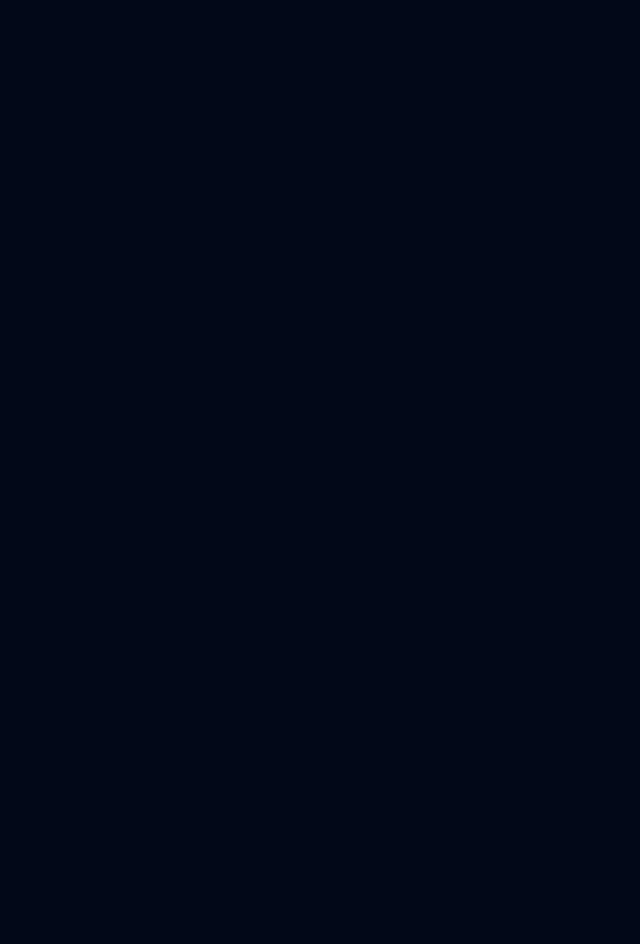
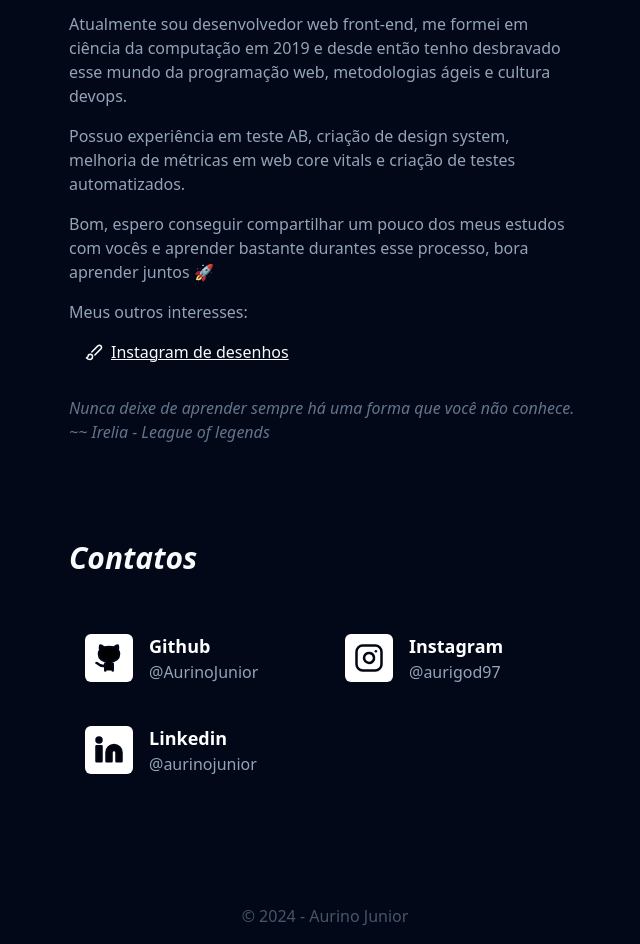
Before and after one commit to AurinoJunior/aurino.dev, a React (Vite) app: page / in a window 1280 px wide. Shown: the part 1260-2204 px from the top of the page, without its empty margins (315-955 px from the left). Before the commit the page ends 1136 px from the top, so only its background shows below. Built offline with nearby package versions, Linux system fonts and the light colour scheme.

Commit message:
feat: create contact cards

```diff
--- a/src/App.tsx
+++ b/src/App.tsx
@@ -1,12 +1,18 @@
 import { Container } from './components/ui/Container'
 import { Hero } from './components/Hero'
 import { Work } from './components/Work'
+import { About } from './components/About'
+import { Footer } from './components/Footer'
+import { Contact } from './components/Contact'
 
 export function App() {
   return (
     <Container>
       <Hero />
       <Work />
+      <About />
+      <Contact />
+      <Footer />
     </Container>
   )
 }
--- /dev/null
+++ b/src/components/About/index.tsx
@@ -0,0 +1,39 @@
+import { Brush } from 'lucide-react'
+
+export function About() {
+  return (
+    <section id="about" className="mt-24">
+      <h2 className="text-3xl font-bold italic">Sobre</h2>
+
+      <p className="mt-4 text-slate-400">
+        Atualmente sou desenvolvedor web front-end, me formei em ciência da
+        computação em 2019 e desde então tenho desbravado esse mundo da
+        programação web, metodologias ágeis e cultura devops.
+      </p>
+
+      <p className="mt-4 text-slate-400">
+        Possuo experiência em teste AB, criação de design system, melhoria de
+        métricas em web core vitals e criação de testes automatizados.
+      </p>
+
+      <p className="mt-4 text-slate-400">
+        Bom, espero conseguir compartilhar um pouco dos meus estudos com vocês e
+        aprender bastante durantes esse processo, bora aprender juntos 🚀
+      </p>
+
+      <p className="mt-4 text-slate-400">Meus outros interesses:</p>
+      <a
+        className="ml-4 mt-4 flex cursor-pointer items-center gap-2 underline decoration-1 hover:text-pink-500"
+        target="_blank"
+      >
+        <Brush size={18} />
+        Instagram de desenhos
+      </a>
+
+      <div className="mt-8 italic text-slate-500">
+        <p>Nunca deixe de aprender sempre há uma forma que você não conhece.</p>
+        <p>~~ Irelia - League of legends</p>
+      </div>
+    </section>
+  )
+}
--- /dev/null
+++ b/src/components/Contact/ContactItem/index.tsx
@@ -0,0 +1,37 @@
+import { Github } from '@/components/ui/Icons/Github'
+import { Instagram } from '@/components/ui/Icons/Instagram'
+import { ArrowUpRight, Linkedin } from 'lucide-react'
+
+interface IContactItemProps {
+  name: string
+  user: string
+  link: string
+}
+
+const Icons = {
+  Linkedin: <Linkedin className="text-slate-950" size={30} fill="black" />,
+  Github: <Github classname="text-slate-950" size={30} fill="black" />,
+  Instagram: <Instagram classname="text-slate-950" size={30} />
+}
+
+type IconsKeys = keyof typeof Icons
+
+export function ContactItem({ name, user, link }: IContactItemProps) {
+  return (
+    <a
+      href={link}
+      target="_blank"
+      className="group/item relative flex cursor-pointer items-center gap-4 rounded-lg p-4 hover:bg-slate-900"
+      rel="noreferrer"
+    >
+      <div className="flex h-12 w-12 items-center justify-center rounded-md bg-white">
+        {Icons[name as IconsKeys]}
+      </div>
+      <div>
+        <p className="pr-4 text-lg font-bold text-white">{name}</p>
+        <p className="pr-4 text-slate-400">{user}</p>
+      </div>
+      <ArrowUpRight className="invisible absolute right-4 top-4 text-sky-500 group-hover/item:visible" />
+    </a>
+  )
+}
--- /dev/null
+++ b/src/components/Contact/index.tsx
@@ -0,0 +1,22 @@
+import { ContactItem } from './ContactItem'
+
+import contactData from '@/data/contact.json'
+
+export function Contact() {
+  return (
+    <section id="contact" className="mt-24">
+      <h2 className="text-3xl font-bold italic">{contactData.title}</h2>
+
+      <div className="mt-10 grid grid-cols-2 gap-2">
+        {contactData.contacts.map((contact) => (
+          <ContactItem
+            key={contact.name}
+            name={contact.name}
+            link={contact.link}
+            user={contact.user}
+          />
+        ))}
+      </div>
+    </section>
+  )
+}
--- /dev/null
+++ b/src/components/Footer/index.tsx
@@ -0,0 +1,7 @@
+export function Footer() {
+  return (
+    <section className="mt-24 w-full py-4 text-center text-slate-600">
+      © 2024 - Aurino Junior
+    </section>
+  )
+}
--- /dev/null
+++ b/src/components/Stack/index.tsx
@@ -0,0 +1,3 @@
+export function Stack() {
+  return <></>
+}
--- a/src/components/Theme/ToggleTheme.tsx
+++ b/src/components/Theme/ToggleTheme.tsx
@@ -14,8 +14,14 @@ export function ToggleTheme() {
   return (
     <div className="absolute right-4 top-4">
       <Button variant="outline" size="icon" onClick={handleSwitchTheme}>
-        <Sun className="h-[1.2rem] w-[1.2rem] opacity-100 transition-all dark:opacity-0" />
-        <Moon className="absolute h-[1.2rem] w-[1.2rem] opacity-0 transition-all dark:opacity-100" />
+        <Moon
+          className="h-[1.2rem] w-[1.2rem] opacity-100 transition-all dark:opacity-0"
+          fill="black"
+        />
+        <Sun
+          className="absolute h-[1.2rem] w-[1.2rem] opacity-0 transition-all dark:opacity-100"
+          fill="white"
+        />
       </Button>
     </div>
   )
--- a/src/components/Work/WorkCard/index.tsx
+++ b/src/components/Work/WorkCard/index.tsx
@@ -23,7 +23,7 @@ export function WorkCard({
       rel="noreferrer"
     >
       <div className="flex items-center gap-4">
-        <h3 className="text-2xl font-bold">{title}</h3>
+        <h3 className="text-xl font-bold">{title}</h3>
 
         {tag && (
           <div className="rounded-md bg-slate-500 px-2 py-1 text-sm font-bold">
--- /dev/null
+++ b/src/components/ui/Icons/Github.tsx
@@ -0,0 +1,25 @@
+interface IGithubProps {
+  size: string | number
+  fill?: string
+  classname?: string
+}
+
+export function Github({ size, fill = 'none', classname = '' }: IGithubProps) {
+  return (
+    <svg
+      xmlns="http://www.w3.org/2000/svg"
+      width={size}
+      height={size}
+      viewBox="0 0 24 24"
+      fill={fill}
+      stroke="currentColor"
+      strokeWidth="2"
+      strokeLinecap="round"
+      strokeLinejoin="round"
+      className={`lucide lucide-github ${classname}`}
+    >
+      <path d="M15 22v-4a4.8 4.8 0 0 0-1-3.5c3 0 6-2 6-5.5.08-1.25-.27-2.48-1-3.5.28-1.15.28-2.35 0-3.5 0 0-1 0-3 1.5-2.64-.5-5.36-.5-8 0C6 2 5 2 5 2c-.3 1.15-.3 2.35 0 3.5A5.403 5.403 0 0 0 4 9c0 3.5 3 5.5 6 5.5-.39.49-.68 1.05-.85 1.65-.17.6-.22 1.23-.15 1.85v4" />
+      <path d="M9 18c-4.51 2-5-2-7-2" />
+    </svg>
+  )
+}
--- /dev/null
+++ b/src/components/ui/Icons/Instagram.tsx
@@ -0,0 +1,30 @@
+interface IInstagramProps {
+  size: string | number
+  fill?: string
+  classname?: string
+}
+
+export function Instagram({
+  size,
+  fill = 'none',
+  classname = ''
+}: IInstagramProps) {
+  return (
+    <svg
+      xmlns="http://www.w3.org/2000/svg"
+      width={size}
+      height={size}
+      viewBox="0 0 24 24"
+      fill={fill}
+      stroke="currentColor"
+      strokeWidth="2"
+      strokeLinecap="round"
+      strokeLinejoin="round"
+      className={`lucide lucide-instagram ${classname}`}
+    >
+      <rect width="20" height="20" x="2" y="2" rx="5" ry="5" />
+      <path d="M16 11.37A4 4 0 1 1 12.63 8 4 4 0 0 1 16 11.37z" />
+      <line x1="17.5" x2="17.51" y1="6.5" y2="6.5" />
+    </svg>
+  )
+}
--- /dev/null
+++ b/src/data/contact.json
@@ -0,0 +1,20 @@
+{
+  "title": "Contatos",
+  "contacts": [
+    {
+      "name": "Github",
+      "user": "@AurinoJunior",
+      "link": "https://github.com/AurinoJunior"
+    },
+    {
+      "name": "Instagram",
+      "user": "@aurigod97",
+      "link": "https://www.instagram.com/aurigod97"
+    },
+    {
+      "name": "Linkedin",
+      "user": "@aurinojunior",
+      "link": "https://www.linkedin.com/in/aurinojunior"
+    }
+  ]
+}
--- a/src/data/work.json
+++ b/src/data/work.json
@@ -18,7 +18,7 @@
       "link": "https://www.getninjas.com.br/"
     },
     {
-      "name": "Catho online",
+      "name": "Catho",
       "description": "Responsável pela área logada do candidato no perido de 2 anos e 10 meses.",
       "tag": "",
       "work_time": "fev de 2018 - dez de 2019",
```
